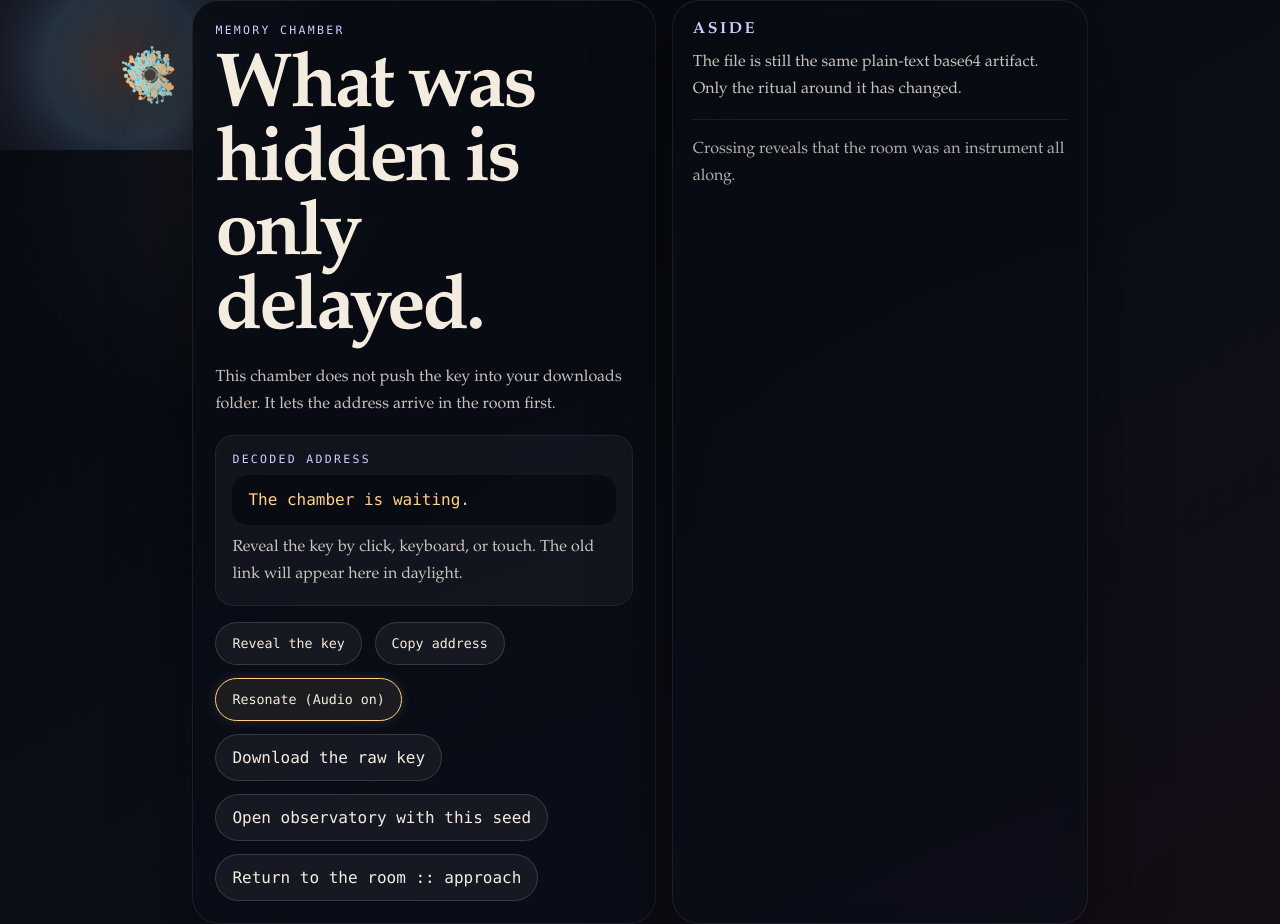
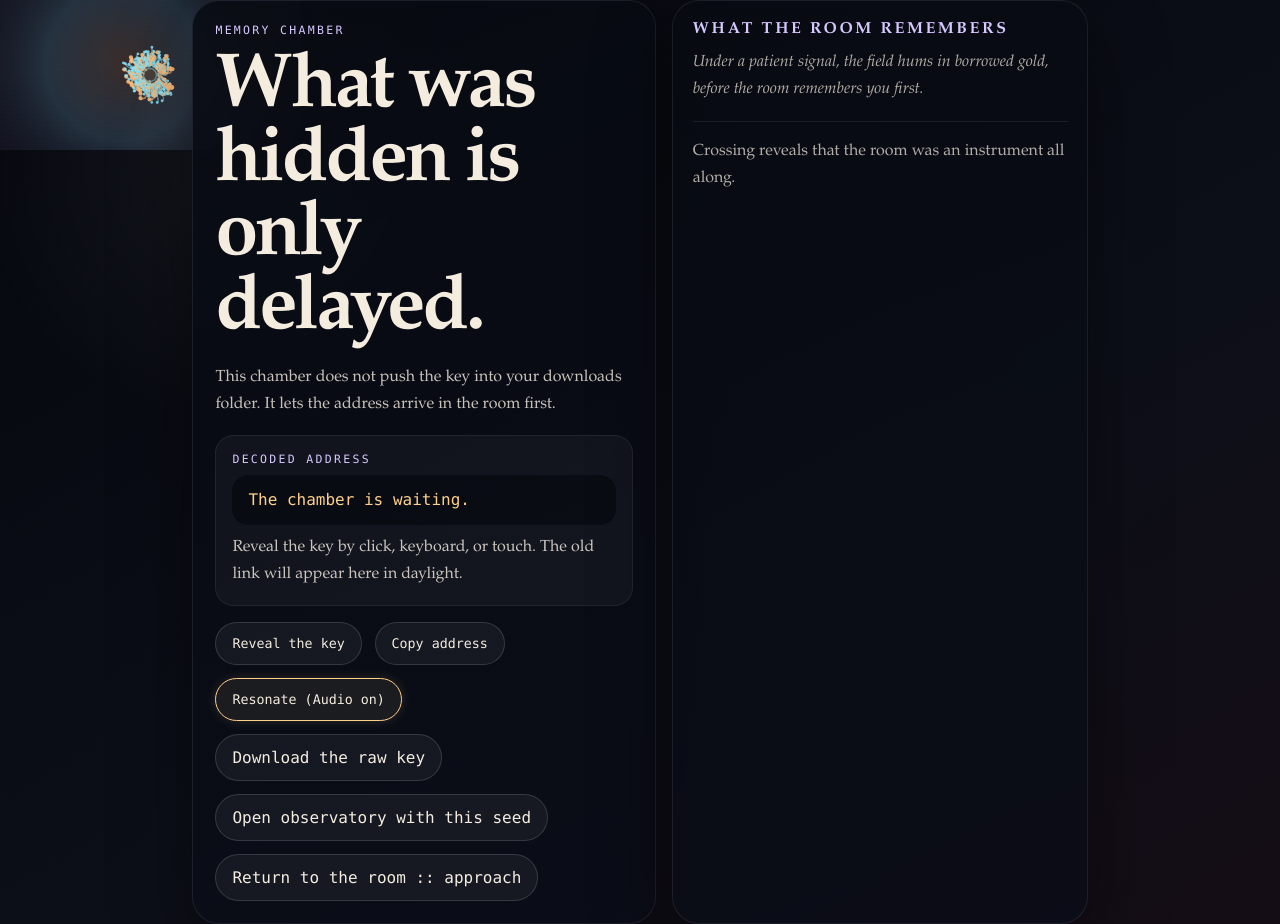
Before and after one commit to WhatsYourWhy/Thresholds, a website: page forgotten.html in a window 1280 px wide. Both pictures are taken after a click on the button "Resonate (Audio off)". Drawn offline with Linux system fonts and the light colour scheme.

Commit message:
refine: audio-visual coupling, phase transitions, observatory fixes, memory chamber polish
- thresholds.js: add getMetrics() to resonance circuit exposing live LFO phase and
  filter envelope for renderer coupling; add audioSource param to createSigilRenderer
  so drawFrame reads synth breath and modulates speed/noise per-frame; pre-warm
  oscillator pitch on setSeed even when audio is disabled (pendingSeed queue)

- room.js: wire audio as audioSource into renderer; add .is-crossing body class
  during phase advance for blur/fade canvas dissolve; always call audio.setSeed
  on state change so pitch is ready when resonance is enabled

- Sigil/threshold.html: fix syncUrl() to use live state.overrides instead of stale
  rawOverrides snapshot (slider/color URL persistence was broken); fix manifestButton
  to update its own label text; add P keyboard shortcut for phase advance; replace
  raw string legend with structured styled spans (seed in accent, phase in line,
  values dimmed); add .is-crossing frame animation; wire audioSource into renderer

- forgotten.html: replace placeholder 'Aside' heading with live engine content
  (deriveVerse + deriveText secret from seed); add page-load fade-in and outbound
  fade-out transitions so navigation feels continuous; fix null reference crash
  (sigilNote was referencing a removed element, stopping all script execution);
  wire audioSource into renderer

All 10 tests pass.

```diff
--- a/forgotten.html
+++ b/forgotten.html
@@ -178,6 +178,22 @@
         }
       }
 
+      @keyframes fadeIn {
+        from { opacity: 0; transform: translateY(6px); }
+        to { opacity: 1; transform: translateY(0); }
+      }
+
+      body {
+        animation: fadeIn 480ms ease both;
+      }
+
+      body.fade-out {
+        opacity: 0;
+        transform: translateY(-4px);
+        transition: opacity 260ms ease, transform 260ms ease;
+        pointer-events: none;
+      }
+
       @media (prefers-reduced-motion: reduce) {
         *,
         *::before,
@@ -216,12 +232,8 @@
         </div>
       </section>
 
-      <aside class="aside">
-        <h2>Aside</h2>
-        <p>
-          The file is still the same plain-text base64 artifact. Only the ritual around it has changed.
-        </p>
-        <p class="sigil-note" id="sigil-note"></p>
+      <aside class="aside" aria-labelledby="aside-title">
+        <!-- populated by populateAside() from the engine -->
       </aside>
     </main>
 
@@ -244,11 +256,8 @@
         const observatoryLink = document.getElementById("observatory-link");
         const returnLink = document.getElementById("return-link");
         const memoryNote = document.getElementById("memory-note");
-        const sigilNote = document.getElementById("sigil-note");
         const text = Engine.deriveText(seed, "cross");
         const audio = Engine.createResonanceCircuit();
-
-        sigilNote.textContent = text.secret;
 
         const renderer = Engine.createSigilRenderer({
           canvas,
@@ -259,6 +268,7 @@
             speed: reduceMotion ? 0.18 : 0.36,
             noise: reduceMotion ? 0.12 : 0.26,
           },
+          audioSource: audio,
         });
 
         function updateNavigation() {
@@ -270,6 +280,20 @@
           observatoryLink.textContent = "Open observatory with this seed";
           returnLink.href = `index.html?${query}`;
           returnLink.textContent = `Return to the room :: ${phase}`;
+        }
+
+        function populateAside() {
+          const asideEl = document.querySelector(".aside");
+          if (!asideEl) return;
+          const verse = Engine.deriveVerse(seed, phase, 0);
+          const crossText = Engine.deriveText(seed, "cross");
+          asideEl.innerHTML = `
+            <h2 id="aside-title">What the room remembers</h2>
+            <p id="aside-verse" style="font-style:italic;margin-bottom:1.1rem;color:rgba(244,236,223,0.72)">${verse}</p>
+            <p class="sigil-note" id="sigil-note"></p>
+          `;
+          const sigilNoteEl = asideEl.querySelector("#sigil-note");
+          if (sigilNoteEl) sigilNoteEl.textContent = crossText.secret;
         }
 
         async function revealKey() {
@@ -295,6 +319,20 @@
             await navigator.clipboard.writeText(value);
             memoryNote.textContent = "The address has been copied.";
           }
+        });
+
+        // Fade out then navigate for outbound links
+        function fadeNavigate(href) {
+          document.body.classList.add("fade-out");
+          window.setTimeout(() => { window.location.href = href; }, 280);
+        }
+        observatoryLink.addEventListener("click", (e) => {
+          e.preventDefault();
+          fadeNavigate(observatoryLink.href);
+        });
+        returnLink.addEventListener("click", (e) => {
+          e.preventDefault();
+          fadeNavigate(returnLink.href);
         });
 
         document.addEventListener("pointermove", (event) => {
@@ -332,6 +370,7 @@
         });
 
         updateNavigation();
+        populateAside();
       });
     </script>
   </body>
--- a/thresholds.js
+++ b/thresholds.js
@@ -457,6 +457,7 @@
   function createSigilRenderer(options) {
     const safeOptions = options || {};
     const canvas = safeOptions.canvas;
+    const audioSource = safeOptions.audioSource || null;
     const context =
       canvas && typeof canvas.getContext === "function"
         ? canvas.getContext("2d")
@@ -580,7 +581,19 @@
       const width = canvas.width / dpr;
       const height = canvas.height / dpr;
       const config = spec.config;
-      const pulse = timestamp * 0.001 * Math.max(0.12, config.speed);
+
+      // Audio-visual coupling: read live synth metrics and breathe them into the frame
+      let audioSpeedMod = 1.0;
+      let audioNoiseMod = 1.0;
+      if (audioSource && typeof audioSource.getMetrics === "function") {
+        const metrics = audioSource.getMetrics();
+        // LFO phase oscillates -1..1 at ~0.18Hz; map to a gentle speed breath ±6%
+        audioSpeedMod = 1.0 + metrics.lfoPhase * 0.06;
+        // Filter envelope (0..1) maps to a gentle noise swell ±4%
+        audioNoiseMod = 1.0 + (metrics.filterEnvelope - 0.5) * 0.08;
+      }
+
+      const pulse = timestamp * 0.001 * Math.max(0.12, config.speed * audioSpeedMod);
       const scale = Math.min(width, height) * (state.reducedMotion ? 0.31 : 0.36);
       const pointerAttract = pointer.active ? 0.12 : 0.05;
 
@@ -601,7 +614,7 @@
         const dot = spec.dots[index];
         const wobble =
           Math.sin(pulse * 1.4 + dot.drift) *
-          config.noise *
+          (config.noise * audioNoiseMod) *
           (state.reducedMotion ? 0.08 : 0.18);
         const angle =
           dot.theta +
@@ -733,6 +746,9 @@
     let lfo = null;
     let lfoGain = null;
     let active = false;
+    let lfoPhaseOffset = 0;
+    let filterEnvelopeValue = 0.5;
+    let pendingSeed = null;
 
     function init() {
       if (ctx) return;
@@ -746,10 +762,10 @@
       gainNode = ctx.createGain();
 
       osc1.type = "sawtooth";
-      osc1.frequency.value = 55.0; // E.g. A1 note
+      osc1.frequency.value = 55.0;
 
       osc2.type = "triangle";
-      osc2.frequency.value = 55.3; // Detuned chorus layer
+      osc2.frequency.value = 55.3;
 
       filter.type = "lowpass";
       filter.frequency.value = 220;
@@ -757,8 +773,8 @@
 
       lfo = ctx.createOscillator();
       lfoGain = ctx.createGain();
-      lfo.frequency.value = 0.18; // Slow modulation (0.18Hz)
-      lfoGain.gain.value = 45; // Modulates filter by +/- 45Hz
+      lfo.frequency.value = 0.18;
+      lfoGain.gain.value = 45;
 
       lfo.connect(lfoGain);
       lfoGain.connect(filter.frequency);
@@ -773,6 +789,12 @@
       osc1.start();
       osc2.start();
       lfo.start();
+
+      // Apply any seed that arrived before init
+      if (pendingSeed !== null) {
+        applySeedToNodes(pendingSeed);
+        pendingSeed = null;
+      }
     }
 
     function enable() {
@@ -796,16 +818,15 @@
     function setPointer(x, y, phase) {
       if (!active || !filter || !osc2 || !ctx) return;
 
-      // Map Y to filter frequency (cutoff from 120Hz to 680Hz)
       const targetCutoff = 120 + (1 - y) * 560;
       filter.frequency.setTargetAtTime(targetCutoff, ctx.currentTime, 0.2);
+      // Track normalised filter envelope for renderer coupling
+      filterEnvelopeValue = (targetCutoff - 120) / 560;
 
-      // Map X to detuning of osc2 relative to osc1
       const baseFreq = osc1.frequency.value;
-      const detuneAmount = (x - 0.5) * (baseFreq * 0.08); // detunes by up to 8%
+      const detuneAmount = (x - 0.5) * (baseFreq * 0.08);
       osc2.frequency.setTargetAtTime(baseFreq + detuneAmount, ctx.currentTime, 0.3);
 
-      // Map phase to gain
       let volume = 0.08;
       if (phase === "approach") volume = 0.06;
       if (phase === "listen") volume = 0.09;
@@ -813,16 +834,35 @@
       gainNode.gain.setTargetAtTime(volume, ctx.currentTime, 0.4);
     }
 
-    function setSeed(seed) {
-      init(); // Make sure nodes exist
-      if (!osc1 || !osc2 || !ctx) return;
-
+    function applySeedToNodes(seed) {
       const hash = hashString(seed || "threshold");
-      const baseNotes = [41.20, 43.65, 49.00, 55.00, 65.41]; // E1, F1, G1, A1, C2
+      const baseNotes = [41.20, 43.65, 49.00, 55.00, 65.41];
       const rootNote = baseNotes[hash % baseNotes.length];
-
       osc1.frequency.setTargetAtTime(rootNote, ctx.currentTime, 0.8);
       osc2.frequency.setTargetAtTime(rootNote * 1.006, ctx.currentTime, 0.8);
+    }
+
+    function setSeed(seed) {
+      // Always pre-warm pitch regardless of active state
+      if (!ctx) {
+        // Store for when init() is called
+        pendingSeed = seed || "threshold";
+        return;
+      }
+      if (!osc1 || !osc2) return;
+      applySeedToNodes(seed);
+    }
+
+    // Returns live metrics for audio-visual coupling
+    function getMetrics() {
+      if (!ctx) return { lfoPhase: 0, filterEnvelope: 0.5, active: false };
+      // Approximate LFO phase from currentTime — 0.18Hz period = ~5.56s
+      const lfoPhase = Math.sin(ctx.currentTime * 2 * Math.PI * 0.18 + lfoPhaseOffset);
+      return {
+        lfoPhase,
+        filterEnvelope: filterEnvelopeValue,
+        active,
+      };
     }
 
     return {
@@ -832,9 +872,10 @@
       },
       setPointer,
       setSeed,
+      getMetrics,
       isActive: function () {
         return active;
-      }
+      },
     };
   }
 
```
Also changed, not shown: Sigil/threshold.html (+72 -7 lines), index.html (+10 -0 lines), room.js (+7 -1 lines).
